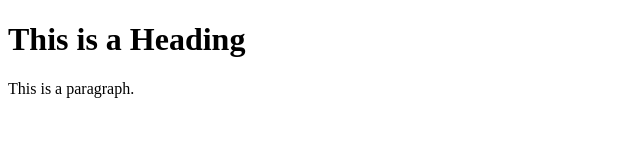
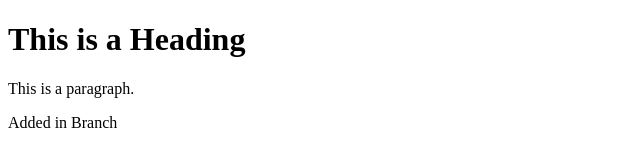
Before and after one commit to prasadgujar9/DemoRepo, a plain HTML site: page Index.html in a window 1280 px wide. Shown: the whole page, without its empty margins (0-640 px from the left). Drawn offline with Linux system fonts and the light colour scheme.

Commit message:
Commit from branch1

```diff
--- a/Index.html
+++ b/Index.html
@@ -7,6 +7,6 @@
 
 <h1>This is a Heading</h1>
 <p>This is a paragraph.</p>
-
+<div>Added in Branch</div>
 </body>
 </html>
```
